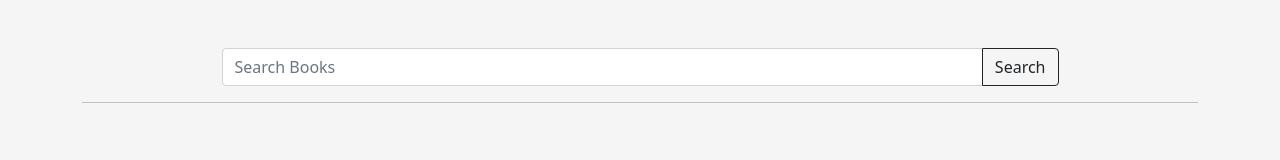
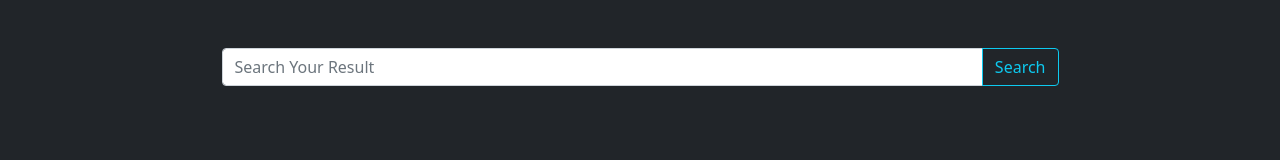
Before and after one commit to sudeb914/book-archive, a plain HTML site: page index.html in a window 1280 px wide. Drawn offline with nearby package versions, Linux system fonts and the light colour scheme.

Commit message:
color-change

```diff
--- a/index.html
+++ b/index.html
@@ -19,29 +19,25 @@
 
         }
 
-        body {
-            background-color: whitesmoke;
-
-        }
     </style>
 
 </head>
 
-<body>
+<body class="bg-dark">
     <main>
         <section class="container">
             <!----------------------- search ------------------------- -->
             <div class="w-75 mx-auto mt-5">
                 <div class="input-group mb-3">
-                    <input id="search_input_box" type="text" class="form-control" placeholder="Search Books"
+                    <input id="search_input_box" type="text" class="form-control" placeholder="Search Your Result"
                         aria-label="Recipient's username" aria-describedby="button-addon2">
-                    <button onclick="loadResults()" class="btn btn-outline-dark" type="button"
+                    <button onclick="loadResults()" class="btn btn-outline-info" type="button"
                         id="button-addon2">Search</button>
                 </div>
             </div>
 
             <!-------------------------------- result count- -- -- ---------    -->
-            <p id="results_counts" class="text-center"></p>
+            <p id="results_counts" class="text-center text-white"></p>
             <hr>
             <span id="top_results" class="mt-0"></span>
 
@@ -50,7 +46,9 @@
 
             <!------------------------------- loader part--------------------------- -->
             <div id="loader" class="text-center  m-5">
-                <img class="w-25 h-25" src="image/loading.png" alt="">
+                <div class="spinner-border text-primary" role="status">
+
+                  </div>
             </div>
 
             <!------------------------------------ java script link---------------------- -->
```
